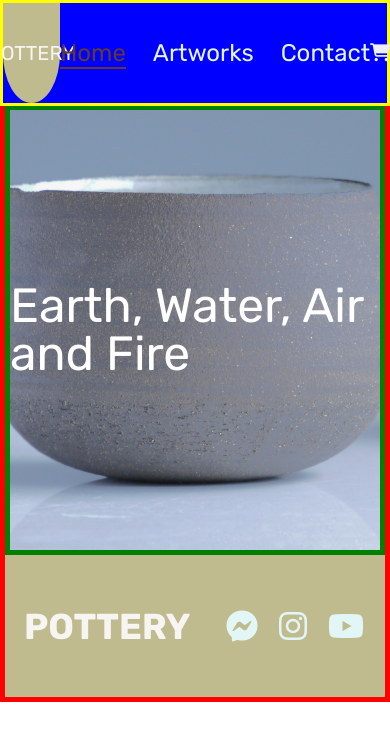
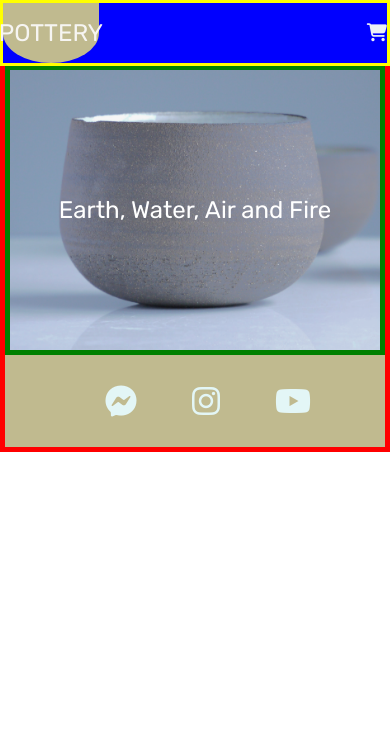
Before and after one commit to Mariam-Kldiashvili/Final, a plain HTML site: page index.html in a window 390 px wide. Drawn offline with Linux system fonts and the light colour scheme.

Commit message:
add homepage

```diff
--- a/artwork.html
+++ b/artwork.html
@@ -10,6 +10,7 @@
     <link rel="stylesheet" href="css/style.css">
     <link rel="stylesheet" href="css/stylesheet.css">
     <link rel="stylesheet" href="css/tablet.css">
+    <link rel="stylesheet" href="css/mobile.css">
 
 
 
--- /dev/null
+++ b/css/mobile.css
@@ -0,0 +1,67 @@
+@media(max-width: 480px) {
+
+    /* homepage */
+
+    .conteiner {
+        padding-top: 60px;
+
+    }
+
+    header {
+        padding: 0;
+    }
+
+    .header-logo1 {
+        height: 60px;
+        width: 25%;
+        font-size: 1.5rem;
+
+    }
+    ul {
+        display: none;
+    }
+
+
+    /* section1 */
+
+
+    .section1{
+        height: 290px;
+
+    }
+
+    .text1 {
+        font-size: 1.5rem;
+
+    }
+
+    /* footer */
+
+    footer{
+        padding: 30px 100px 30px 100px;
+
+    }
+
+    .footerimg{
+        display: none;
+    }
+
+    .footer-div {
+        gap: 55px;
+
+    }
+
+    /* artwork */
+
+
+
+
+
+
+
+
+
+
+
+
+}
--- a/css/style.css
+++ b/css/style.css
@@ -151,6 +151,8 @@ footer {
     font-family: 'Rubik';
     color: #DDDBCB;
     font-size: 1.3rem;
+
+
 }
 
 
--- a/index.html
+++ b/index.html
@@ -9,6 +9,7 @@
     <link rel="stylesheet" href="css/style.css">
     <link rel="stylesheet" href="css/stylesheet.css">
     <link rel="stylesheet" href="css/tablet.css">
+    <link rel="stylesheet" href="css/mobile.css">
 
 
 
@@ -30,7 +31,7 @@
                 </ul>
             </nav>
 
-            <i class="fa-solid fa-cart-shopping"></i>
+            <i class="fa-solid fa-cart-shopping "></i>
 
         </header>
 
@@ -51,7 +52,7 @@
 
         <footer>
 
-            <img src="images/POTTERY.Logo.svg" alt="footerlogo">
+            <img class="footerimg" src="images/POTTERY.Logo.svg" alt="footerlogo">
 
             <p class="footertext">REX © 2023. All rights reserved.</p>
 
```
Also changed, not shown: contact.html (+1 -0 lines).
